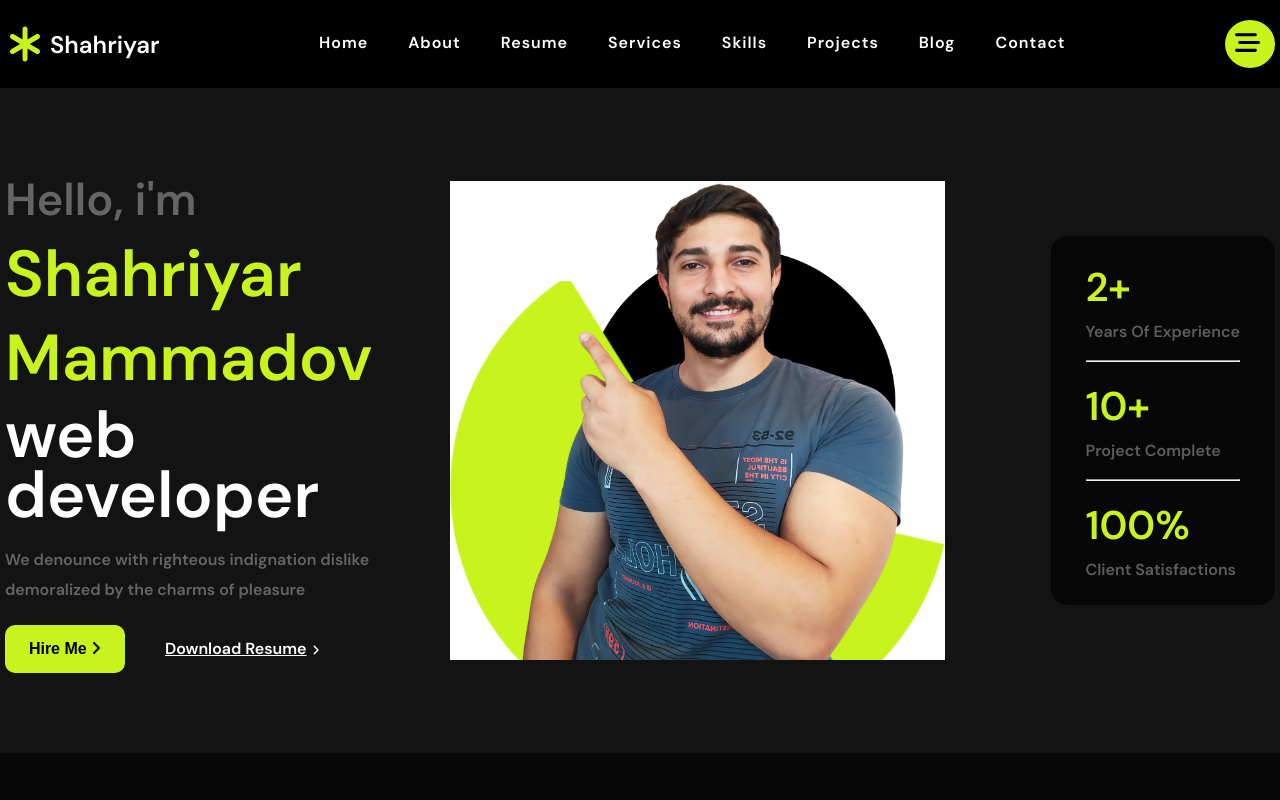
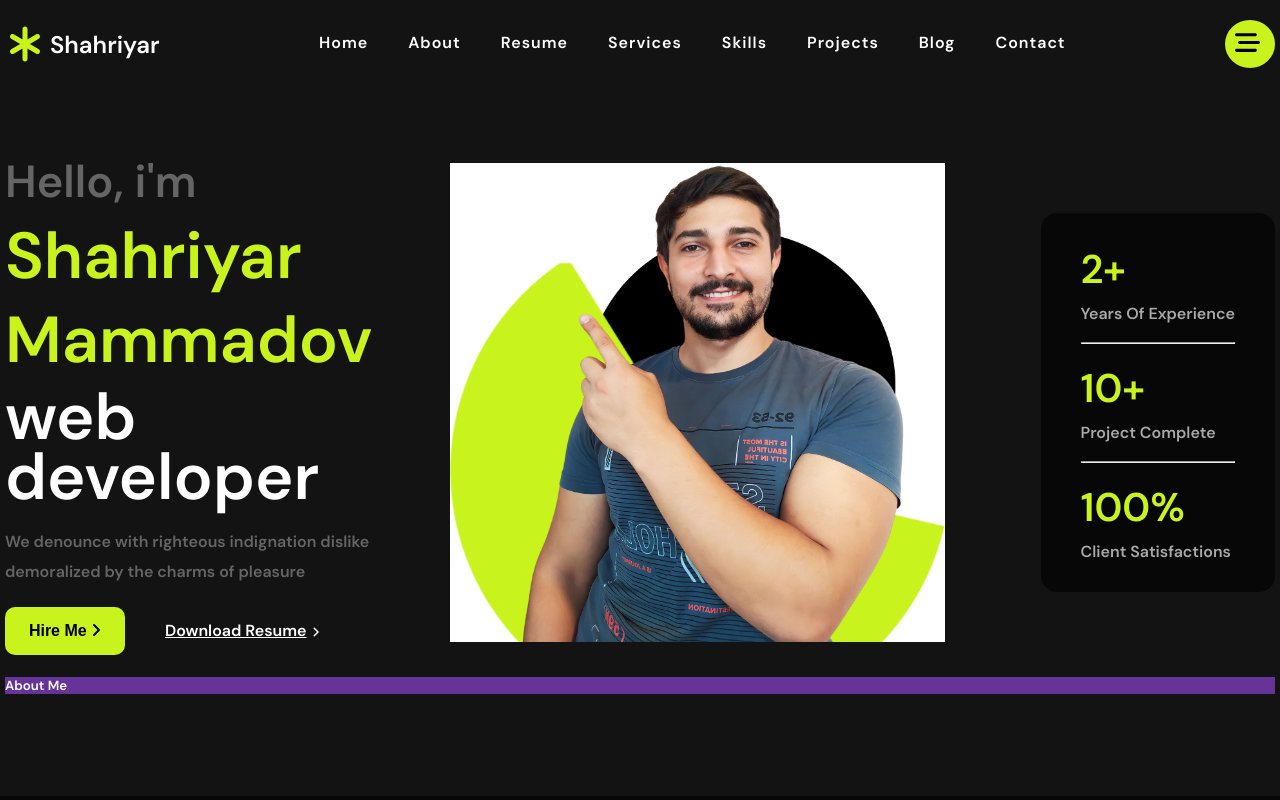
Before and after one commit to ShahriyarMammadov/Portfolio, a Next.js app: page / in a window 1280 px wide. Shown: the top 800 px of the page. Built offline with nearby package versions, Linux system fonts and the light colour scheme.

Commit message:
header animation added

```diff
--- a/src/app/page.jsx
+++ b/src/app/page.jsx
@@ -11,6 +11,7 @@ export default function Home() {
   return (
     <main className={styles.homePage}>
       <div className={styles.container}>
+        <div className={styles.firstSection}>
           <div className={styles.leftDescription}>
             <h2>Hello, i'm</h2>
             <h1>Shahriyar Mammadov</h1>
@@ -34,7 +35,7 @@ export default function Home() {
           </div>
 
           <div className={styles.centerImage}>
-          <Image src={myImage} alt="myImage" priority/>
+            <Image src={myImage} alt="myImage" priority />
             <div className={styles.experience}>
               <div>
                 <p className={styles.number}>2+</p>
@@ -53,6 +54,15 @@ export default function Home() {
             </div>
           </div>
         </div>
+
+        {/* ABOUT ME */}
+
+        <section className={styles.aboutMeSection}>
+          <div className={styles.sectionName}>
+            <h5>About Me</h5>
+          </div>
+        </section>
+      </div>
     </main>
   );
 }
--- a/src/app/page.module.scss
+++ b/src/app/page.module.scss
@@ -1,15 +1,16 @@
 .homePage {
     box-sizing: border-box;
-    padding: 80px 5px;
+    padding: 150px 5px 80px 5px;
     font-family: 'DM Sans', sans-serif;
     background-color: #131313;
 
+    .container {
+        max-width: 1500px;
+        margin: 0 auto;
 
-    .container {
+        .firstSection {
             display: flex;
             align-items: center;
-        max-width: 1500px;
-        margin: 0 auto;
             width: 100%;
 
             .leftDescription {
@@ -107,16 +108,15 @@
 
                 .experience {
                     background-color: #070707;
-                padding: 15px 35px;
+                    padding: 20px 40px;
                     border-radius: 16px;
-                color: white;
 
                     div {
                         padding: 10px 0;
 
                         p {
                             margin: 0;
-                        color: rgba(255, 255, 255, 0.35);
+                            color: rgba(255, 255, 255, 0.65);
                         }
 
                         .number {
@@ -129,4 +129,14 @@
                 }
             }
         }
+
+        .aboutMeSection {
+            background-color: rebeccapurple;
+
+            .sectionName {
+
+                color: white;
             }
+        }
+    }
+}
--- a/src/layouts/header/index.jsx
+++ b/src/layouts/header/index.jsx
@@ -1,5 +1,5 @@
 "use client";
-import React from "react";
+import React, { useEffect, useState } from "react";
 import "./index.scss";
 import Link from "next/link";
 import Image from "next/image";
@@ -7,9 +7,26 @@ import { FontAwesomeIcon } from "@fortawesome/react-fontawesome";
 import { faAsterisk, faBarsStaggered } from "@fortawesome/free-solid-svg-icons";
 
 const Header = () => {
+  const [scrolled, setScrolled] = useState(false);
+  useEffect(() => {
+    const handleScroll = () => {
+      if (window.scrollY > 80) {
+        setScrolled(true);
+      } else {
+        setScrolled(false);
+      }
+    };
+
+    window.addEventListener("scroll", handleScroll);
+
+    return () => {
+      window.removeEventListener("scroll", handleScroll);
+    };
+  }, []);
+
   return (
-    <header>
-      <div className="container">
+    <header className={scrolled ? "scrolled" : ""}>
+      <div className={"container"}>
         <div className="logo">
           <Link href={"/"}>
             <FontAwesomeIcon icon={faAsterisk} />
--- a/src/layouts/header/index.scss
+++ b/src/layouts/header/index.scss
@@ -1,7 +1,19 @@
 header {
-    background-color: black;
+    background-color: transparent;
     padding: 20px 5px;
     font-family: 'DM Sans', sans-serif;
+    position: fixed;
+    top: 0;
+    left: 0;
+    right: 0;
+    z-index: 100;
+    transition: all 0.5s ease-in-out;
+
+    &.scrolled {
+        animation: sticky 1s;
+        background-color: #1F1F1F;
+        box-shadow: 0px 0px 30px 0px rgba(87, 95, 245, 0.1);
+    }
 
     .container {
         display: flex;
@@ -86,3 +98,13 @@ header {
         }
     }
 }
+
+@keyframes sticky {
+    0% {
+        top: -100px;
+    }
+
+    100% {
+        top: 0;
+    }
+}
```
Also changed, not shown: 1 other file (tests, documents, lock files or other folders). Lines whose indentation alone changed are shown as unchanged.
